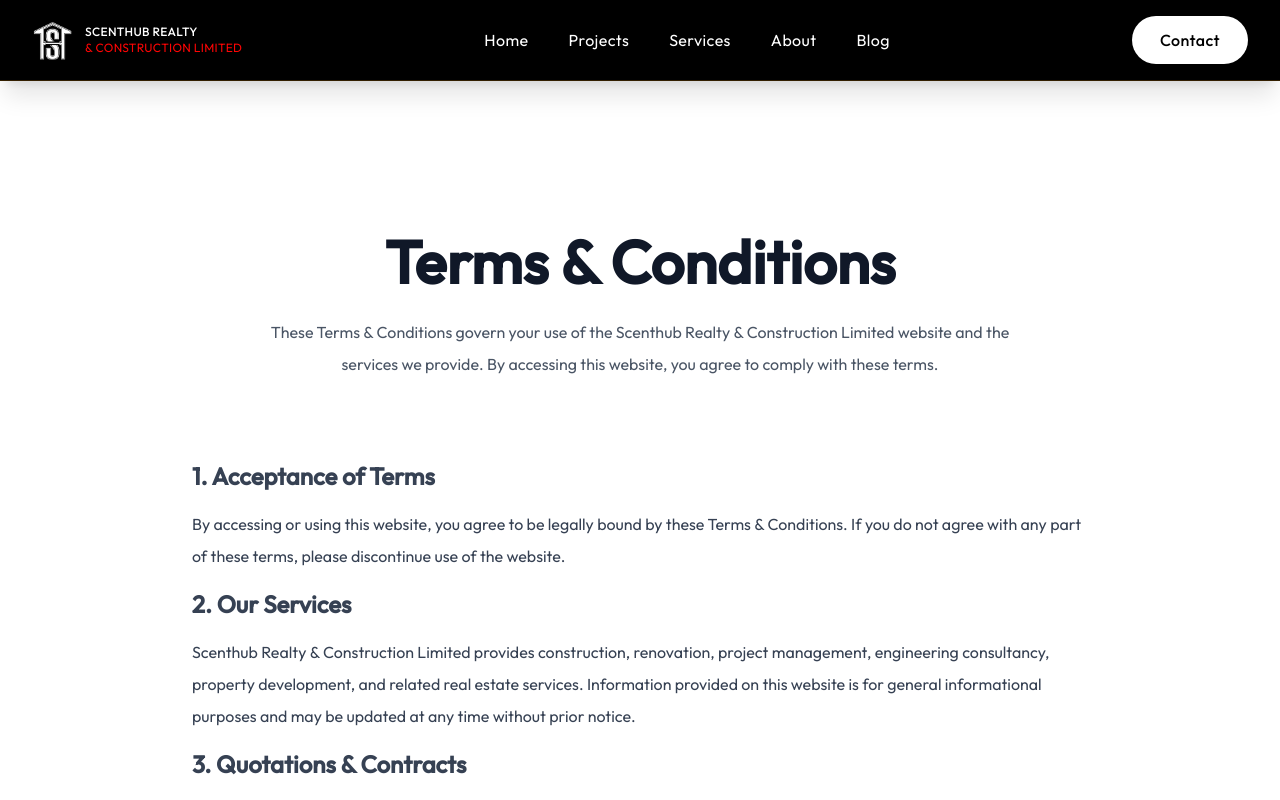
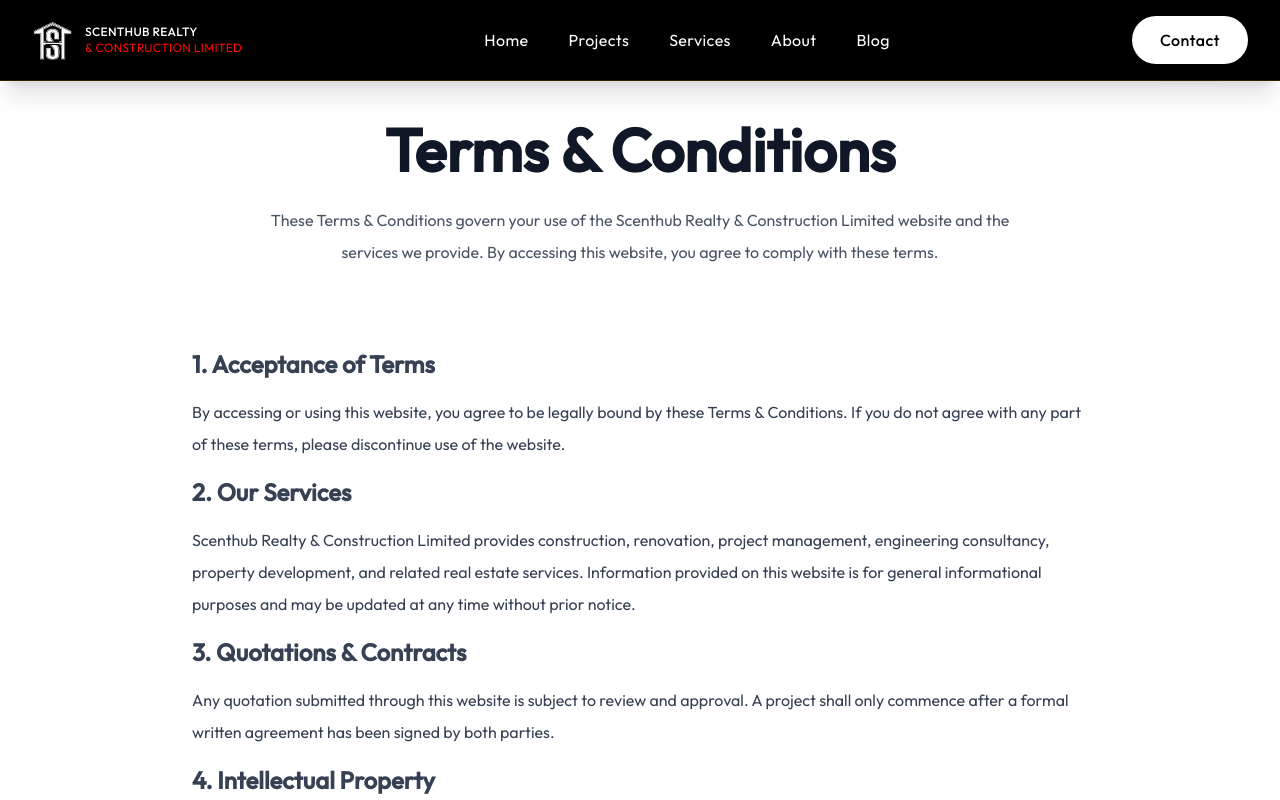
Before and after one commit to Tomilayo21/scenthub, a Next.js app: page /terms-and-conditions in a window 1280 px wide. Shown: the top 800 px of the page. Built offline with nearby package versions, Linux system fonts and the light colour scheme; no server answers.

Commit message:
First Commit

```diff
--- a/app/terms-and-conditions/page.jsx
+++ b/app/terms-and-conditions/page.jsx
@@ -8,8 +8,8 @@ export default function TermsAndConditions() {
         <>
             <Navbar />
 
-            <main className="pt-32 pb-24 bg-white mt-16">
-                <div className="max-w-5xl mx-auto px-6 md:px-12 lg:px-16 py-4 md:py-6">
+            <main className="pb-24 mt-20 bg-white">
+                <div className="max-w-5xl mx-auto px-6 md:px-12 lg:px-16 py-6">
 
                     {/* Header */}
                     <div className="mb-20 text-center">
```
